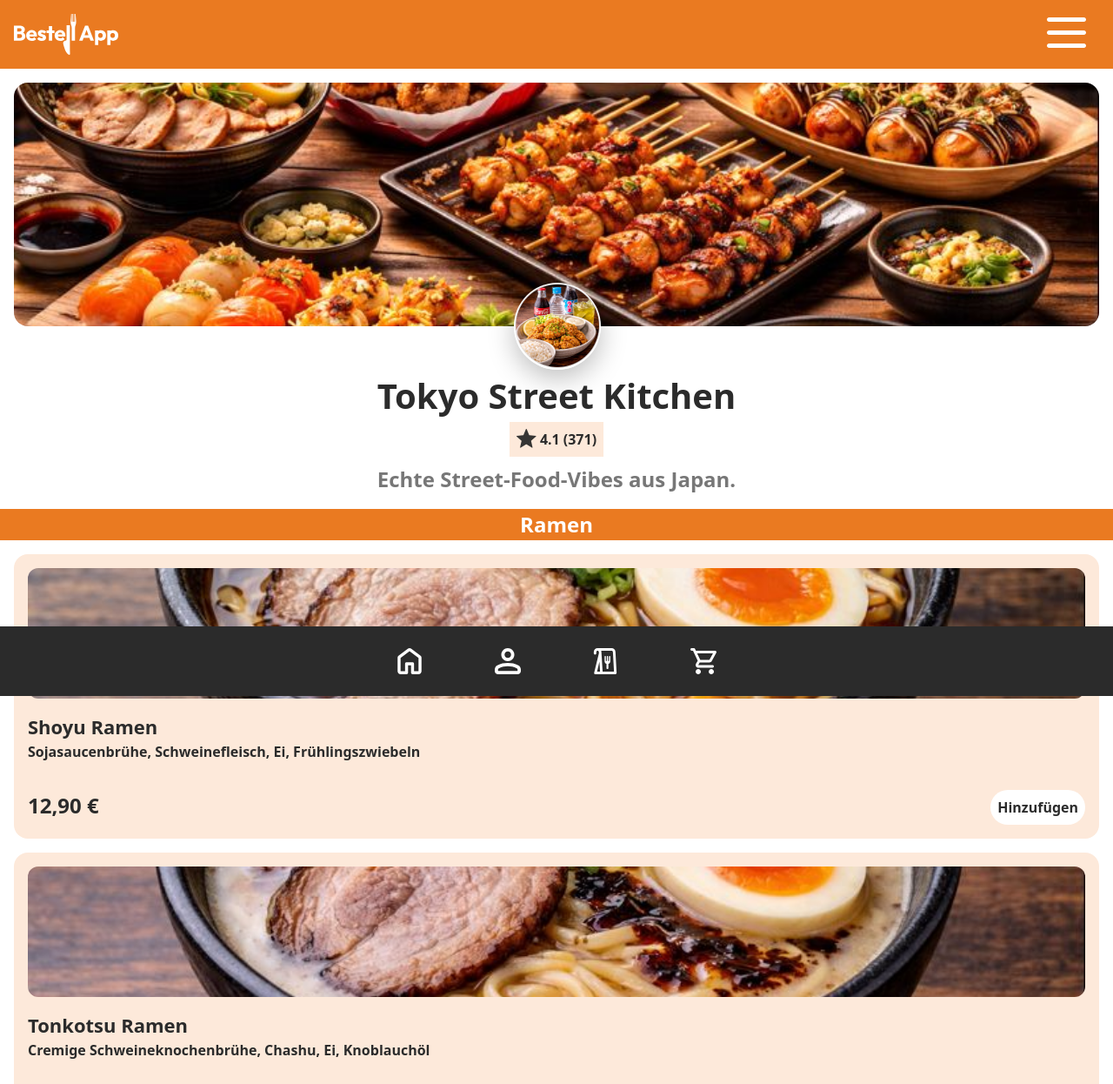
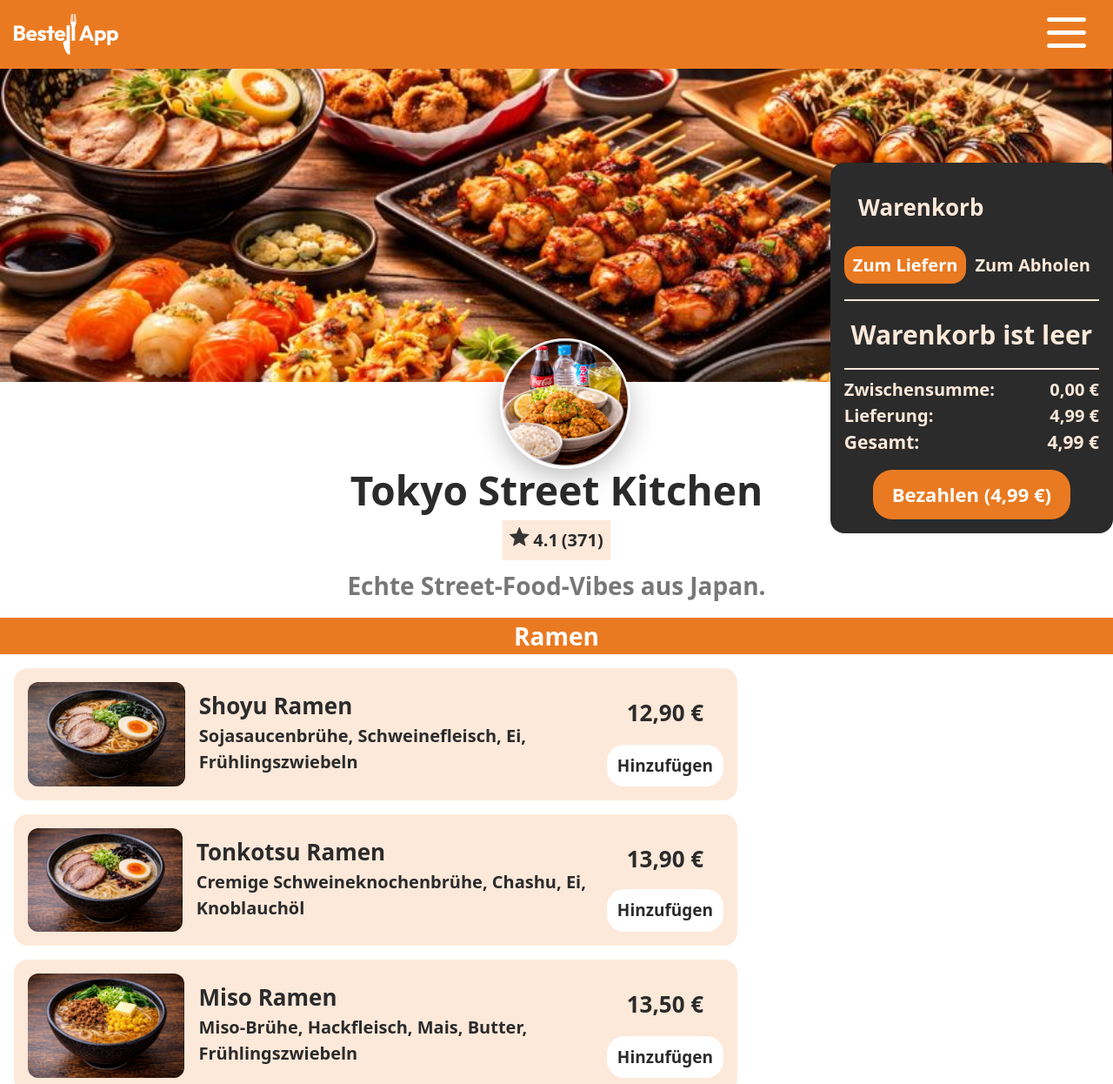
Before and after one commit to Infamous2k9/bestellapp, a website built with Vite: page index.html in a window 1280 px wide. Shown: the top 1246 px of the page at 87% size. Built offline with nearby package versions, Linux system fonts and the light colour scheme.

Commit message:
style: desktop style added

```diff
--- a/index.html
+++ b/index.html
@@ -34,7 +34,7 @@
 
     </header>
     <main>
-        <header class="p-lr-16">
+        <header>
             <div class="hero-wrapper">
 
                 <img class="hero-wrapper__hero-img" src="./assets/img/hero-bg.png" alt="Restuarnt Profil Image">
@@ -64,7 +64,7 @@
 
         <section class="category" data-category-list></section>
         <div class="cart-overlay" data-cart-overlay>
-            <aside class="cart cart--mobile">
+            <aside class="cart">
                 <div class="cart__headline">
                     <h3 class="cart__name">Warenkorb</h3>
                     <button class="cart__close-btn">X</button>
@@ -92,8 +92,6 @@
         </div>
 
     </main>
-    <div id="toast" class="d-none">
-    </div>
     <footer>
         <small>&copy; 2025 Andre Funk</small>
     </footer>
--- a/src/main.js
+++ b/src/main.js
@@ -17,6 +17,12 @@
         document.body.style.overflow = 'hidden';
     });
 
+    window.addEventListener('resize', () => {
+        if (window.innerWidth >= 1024 && cartOverlay.classList.contains('active')) {
+            cartOverlay.classList.remove("active")
+        }
+    })
+
     cartOverlay.addEventListener('click', (e) => {
         if (e.target === cartOverlay) {
             cartOverlay.classList.remove('active');
--- a/src/styles/abstracts/_mixins.scss
+++ b/src/styles/abstracts/_mixins.scss
@@ -27,3 +27,5 @@
         @content;
     }
 }
+
+// eigenes mixin für padding und margin zb.
--- a/src/styles/abstracts/_variables.scss
+++ b/src/styles/abstracts/_variables.scss
@@ -2,6 +2,7 @@
   xs: 0,
   md: 768px,
   lg: 1024px,
+  big: 1440px,
 );
 $container-max-widths: (
   md: 720px,
--- a/src/styles/base/_typography.scss
+++ b/src/styles/base/_typography.scss
@@ -1,4 +1,5 @@
 @use './variables' as *;
+@use "../abstracts/" as *;
 
 body {
   font-family: $font-main;
@@ -9,20 +10,48 @@
 h1 {
   font-size: 40px;
   font-weight: 800;
+
+  @include breakpoint (md){
+    font-size: 42px;
+  }
+  @include breakpoint (lg){
+    font-size: 46px;
+  }
 }
 
 h2 {
   font-size: 24px;
   font-weight: 700;
   color: $gray;
+
+  @include breakpoint (md){
+    font-size: 26px;
+  }
+  @include breakpoint (lg){
+    font-size: 28px;
+  }
 }
 
 h3 {
   font-size: 22px;
   font-weight: 700;
+
+  @include breakpoint (md){
+    font-size: 24px;
+  }
+  @include breakpoint (lg){
+    font-size: 26px;
+  }
 }
 
 p, button, span{
   font-size: 16px;
   font-weight: 600;
+
+  @include breakpoint (md){
+    font-size: 18px;
+  }
+  @include breakpoint (lg){
+    font-size: 20px;
+  }
 }
--- a/src/styles/components/_cart.scss
+++ b/src/styles/components/_cart.scss
@@ -1,4 +1,5 @@
 @use '../base/variables' as *;
+@use '../abstracts/' as *;
 
 .empty-cart {
     font-size: 30px;
@@ -11,15 +12,21 @@
     height: fit-content;
     max-height: 80%;
     color: $orange-soft;
-    display: flex;
-    flex-direction: column;
+    @include flex($flex-direction: column, $flex-wrap: nowrap);
+
+    @include breakpoint(lg){
+        position: sticky;
+        top: auto;
+        transform: none !important;
+        border-radius: $radius;
+        background-color: $dark;
+        padding: 16px;
+        pointer-events: auto;
+    }
 
     &__headline{
         display: flex;
-    }
-
-    &__name{
-        text-align: center;
+        margin: 0 16px;
         padding: 16px 0;
     }
 
@@ -32,12 +39,15 @@
         &:hover{
             color: $orange;
         }
+
+        @include breakpoint(lg){
+            font-size: 25px;
+            display: none;
+        }
     }
 
-    &__delivery-fee{
-        display: flex;
-        justify-content: space-around;
-        align-items: center;
+    &__delivery-fee {
+        @include flex($justify-content: space-around, $align-items: center);
         padding-bottom: 8px;
         border-bottom: 2px solid $orange-soft;
 
@@ -66,6 +76,13 @@
         }
         & > div {
             margin: 8px 0;
+        }
+
+        @include breakpoint(md){
+            font-size: 20px;
+            & > div {
+                margin:  16px 0;
+            }
         }
 
     }
@@ -101,7 +118,7 @@
         gap: 16px;
 
         & > p{
-            font-size: 19px;
+            font-size: 21px;
             font-weight: 600;
         }
     }
@@ -117,7 +134,12 @@
         margin-left: auto;
         margin-right: auto;
         margin-top: 16px;
+
+        @include breakpoint (md){
+            font-size: 22px;
+        }
     }
+
 }
 
 .cart-item{
@@ -177,6 +199,19 @@
     opacity: 1;
     pointer-events: auto;
   }
+
+  @include breakpoint(lg){
+    justify-content: flex-end;
+    align-items: center;
+    opacity: 1;
+    background: 0;
+    pointer-events: none;
+
+  }
+    @include breakpoint(big){
+    padding-left: calc((100% - 1440px) / 2);
+    padding-right: calc((100% - 1440px) / 2 - 300px);
+  }
 }
 
 .cart--mobile {
@@ -195,19 +230,19 @@
     transform: translateY(-80px);
     opacity: 1;
   }
+
+  @include breakpoint(lg){
+    display: none !important;
+  }
 }
 
 
 
-// @media (min-width: 900px) {
-//   .cart-overlay {
-//     display: none !important;
-//   }
+
+
+
 
 //   .cart {
-//     position: sticky;
-//     top: 1.5rem;
-//     transform: none !important;
-//     border-radius: $radius;
+
 //   }
 // }
--- a/src/styles/components/_catergory.scss
+++ b/src/styles/components/_catergory.scss
@@ -1,4 +1,5 @@
 @use "../base/_variables" as *;
+@use "../abstracts/" as *;
 
 .category{
     margin-top: 16px;
@@ -8,4 +9,8 @@
         background-color: $orange;
         color: $white;
     }
+    @include breakpoint(big){
+        padding-left: calc((100% - 1440px) / 2);
+        padding-right: calc((100% - 1440px) / 2);
+  }
 }
--- a/src/styles/components/_dish.scss
+++ b/src/styles/components/_dish.scss
@@ -1,13 +1,22 @@
 @use "../base/variables" as *;
+@use "../abstracts/" as *;
+
 
 .dish {
-    display: flex;
-    flex-direction: column;
-    justify-content: space-evenly;
+    @include flex($justify-content: space-evenly, $flex-direction: column);
     gap: 8px;
     background-color: $orange-soft;
     border-radius: $radius;
     height: fit-content;
+    @include breakpoint(md){
+        flex-direction: row;
+        flex-wrap: nowrap;
+        justify-content: space-between;
+        gap: 16px;
+    }
+    @include breakpoint(lg){
+        max-width: 65%;
+    }
 
     &__image {
         width: 100%;
@@ -18,24 +27,38 @@
 
     &__text{
         padding: 8px 0;
+        height: fit-content;
+        @include breakpoint(md){
+            flex-grow: 1;
+        }
     }
 
     &__additional{
         display: flex;
         justify-content: space-between;
         padding-top: 16px;
+
+        @include breakpoint(md){
+            @include flex($flex-direction: column,$justify-content: space-between, $align-items: center);
+        }
     }
 
     &__price {
         font-size: 24px;
         font-weight: 600;
+        @include breakpoint(md){
+            font-size: 26px;
+        }
     }
 
     &__add-btn{
-        padding: 8px;
+        padding: 10px 12px;
         background-color: $white;
         border-radius: 20px;
         font-size: 16px;
         font-weight: 600;
+        @include breakpoint(md) {
+            font-size: 19px;
+        }
     }
 }
--- a/src/styles/layout/_header.scss
+++ b/src/styles/layout/_header.scss
@@ -1,5 +1,5 @@
 @use '../base/variables' as *;
-
+@use "../abstracts/" as *;
 
 body > header {
   background: $orange;
@@ -15,10 +15,20 @@
   }
 
   .menu-burger {
+    display: none;
     width: 60px;
     height: 60px;
     cursor: pointer;
     margin-top: 20px;
     margin-left: 16px;
+
+    @include breakpoint(lg){
+    display: block !important;
+    }
+
+  }
+  @include breakpoint(big){
+    padding-left: calc((100% - 1440px) / 2);
+    padding-right: calc((100% - 1440px) / 2);
   }
 }
--- a/src/styles/layout/_main.scss
+++ b/src/styles/layout/_main.scss
@@ -1,16 +1,29 @@
 @use '../base/variables' as *;
 @use '../base/typography' as *;
+@use "../abstracts/index" as *;
 
 
 
 .hero-wrapper{
   height: 35vh;
   margin-top: 16px;
+  padding: 0 16px;
+  @include breakpoint(md){
+    height: 40vh;
+    padding: 0;
+    margin: 0;
+  }
+  @include breakpoint(lg){
+    height: 45vh;
+  }
   &__hero-img{
     border-radius: $radius;
     height: 100%;
     width: 100%;
     object-fit: cover;
+    @include breakpoint(md){
+    border-radius: 0;
+    }
   }
 
   &__profile-img{
@@ -19,11 +32,26 @@
     border-radius: 50%;
     transform: translate(calc(50vw - 65px), -50px);
     box-shadow: $shadow;
+    @include breakpoint(md){
+      height: 125px;
+      width: 125px;
+    }
+    @include breakpoint(lg){
+      height: 150px;
+      width: 150px;
+    }
   }
 }
 
 .hero-title{
   margin-top: 50px;
+
+  @include breakpoint(md){
+    margin-top: 75px;
+  }
+  @include breakpoint(lg){
+    margin-top: 90px;
+  }
 
   &__name{
     text-align: center;
@@ -31,23 +59,27 @@
 
   &__rating{
     width: 100%;
-    display: flex;
-    justify-content: center;
+
+    @include flex($justify-content: center);
   }
 
   &__rating-wrapper{
-    display: flex;
+    @include flex();
     max-width: fit-content;
 
     gap: 4px;
     padding: 8px;
     background-color: $orange-soft;
   }
+
   &__description{
     text-align: center;
     padding-top: 8px;
   }
 }
+
+
+// Mobile Navbar only visible on phone and Tablet
 
 .mobile-nav{
   position: sticky;
@@ -75,6 +107,10 @@
     cursor: pointer;
     filter: brightness(0) saturate(100%) invert(43%) sepia(100%) saturate(409%) hue-rotate(344deg) brightness(106%) contrast(96%);
   }
+
+  @include breakpoint(lg){
+    display: none !important;
+  }
 }
 
 .toast-test{
```
